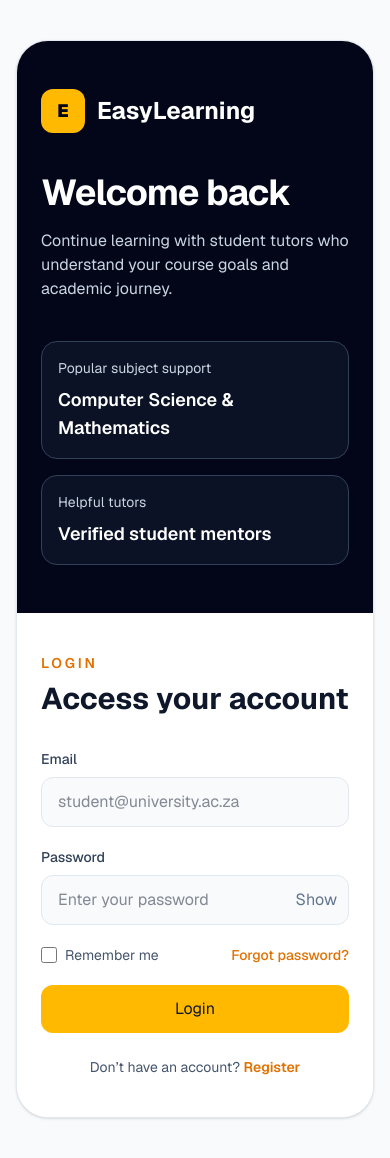
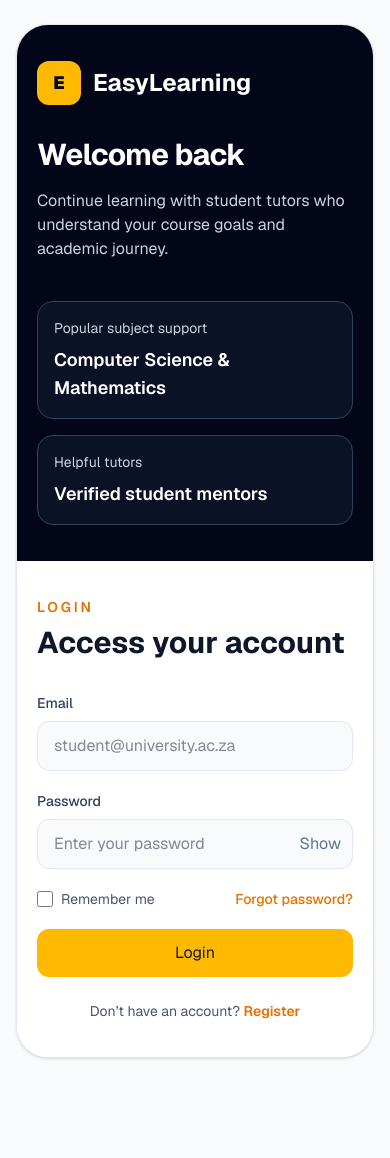
Before and after one commit to Thokozile-Diphofa/CS-Student-skills-Tutoring-Marketplace, a Next.js app in the folder client/: page /login in a window 390 px wide. After the commit the page ends 1082 px from the top, so only its background shows below. Built offline with nearby package versions, Linux system fonts and the light colour scheme; no server answers.

Commit message:
fixed database connection and tutor application flow

```diff
--- a/client/app/login/page.tsx
+++ b/client/app/login/page.tsx
@@ -5,6 +5,16 @@ import { useRouter } from "next/navigation";
 import { useState } from "react";
 
 const API_BASE_URL = process.env.NEXT_PUBLIC_API_URL || "http://localhost:5000";
+
+type LoginResponse = {
+  error?: string;
+  user?: {
+    roles?: string[];
+    email?: string;
+    firstName?: string;
+    lastName?: string;
+  };
+};
 
 export default function LoginPage() {
   const router = useRouter();
@@ -25,8 +35,10 @@ export default function LoginPage() {
 
     setLoading(true);
 
+    let response: Response;
+
     try {
-      const response = await fetch(`${API_BASE_URL}/api/auth/login`, {
+      response = await fetch(`${API_BASE_URL}/api/auth/login`, {
         method: "POST",
         headers: {
           "Content-Type": "application/json"
@@ -38,49 +50,56 @@ export default function LoginPage() {
         })
       });
 
-      const data = await response.json();
-
-      if (!response.ok) {
-        setErrorMessage(data.error || "Login failed. Please check your credentials.");
+    } catch (err) {
+      console.error("Login network error:", err);
+      setErrorMessage(`Unable to connect to backend server at ${API_BASE_URL}. Please ensure the Express server is running ('npm start' in server folder).`);
       setLoading(false);
       return;
     }
 
-      if (data.user) {
-        const rolesArray = data.user.roles || [];
-        localStorage.setItem("user_roles", JSON.stringify(rolesArray));
-        localStorage.setItem("user_email", data.user.email);
-        localStorage.setItem("user_name", `${data.user.firstName} ${data.user.lastName}`);
+    const data = await response.json().catch(() => null) as LoginResponse | null;
+
+    if (!response.ok) {
+      setErrorMessage(data?.error || "Login failed. Please check your credentials.");
+      setLoading(false);
+      return;
     }
 
-      const roles: string[] = data.user?.roles || [];
+    if (!data?.user) {
+      setErrorMessage("The server returned an invalid login response. Please try again.");
+      setLoading(false);
+      return;
+    }
+
+    const rolesArray = Array.isArray(data.user.roles) ? data.user.roles : [];
+    localStorage.setItem("user_roles", JSON.stringify(rolesArray));
+    if (data.user.email) {
+      localStorage.setItem("user_email", data.user.email);
+    }
+    localStorage.setItem("user_name", `${data.user.firstName || ""} ${data.user.lastName || ""}`.trim());
+
     const requestedPath = new URLSearchParams(window.location.search).get("next");
     const safeRequestedPath = requestedPath?.startsWith("/")
       && !requestedPath.startsWith("//")
       && !requestedPath.includes("\\")
       ? requestedPath
       : null;
-      if (roles.includes("ADMIN")) {
+    if (rolesArray.includes("ADMIN")) {
       router.push("/dashboard/admin");
-      } else if (roles.includes("TUTOR")) {
+    } else if (rolesArray.includes("TUTOR")) {
       router.push("/dashboard/tutor");
     } else if (safeRequestedPath) {
       router.push(safeRequestedPath);
     } else {
       router.push("/dashboard/student");
     }
-    } catch (err) {
-      console.error("Login network error:", err);
-      setErrorMessage(`Unable to connect to backend server at ${API_BASE_URL}. Please ensure the Express server is running ('npm start' in server folder).`);
-      setLoading(false);
-    }
   };
 
   return (
-    <div className="min-h-screen bg-slate-50 px-4 py-10 sm:px-6 lg:px-8">
+    <div className="min-h-screen bg-slate-50 px-4 py-6 sm:px-6 sm:py-10 lg:px-8">
       <div className="mx-auto max-w-6xl overflow-hidden rounded-[2rem] border border-slate-200 bg-white shadow-sm">
-        <div className="grid min-h-[760px] lg:grid-cols-2">
-          <div className="flex items-center justify-center bg-slate-950 px-6 py-12 text-white md:px-10">
+        <div className="grid lg:min-h-[680px] lg:grid-cols-2">
+          <div className="flex items-center justify-center bg-slate-950 px-5 py-9 text-white sm:px-10 sm:py-12">
             <div className="max-w-md">
               <div className="flex items-center gap-3">
                 <div className="flex h-11 w-11 items-center justify-center rounded-xl bg-amber-400 text-lg font-black text-slate-950">
@@ -89,7 +108,7 @@ export default function LoginPage() {
                 <span className="text-2xl font-bold">EasyLearning</span>
               </div>
 
-              <h1 className="mt-10 text-4xl font-bold tracking-tight">Welcome back</h1>
+              <h1 className="mt-8 text-3xl font-bold tracking-tight sm:mt-10 sm:text-4xl">Welcome back</h1>
               <p className="mt-4 text-base text-slate-300">
                 Continue learning with student tutors who understand your course goals and academic journey.
               </p>
@@ -107,7 +126,7 @@ export default function LoginPage() {
             </div>
           </div>
 
-          <div className="flex items-center justify-center bg-white px-6 py-10 md:px-10">
+          <div className="flex items-center justify-center bg-white px-5 py-9 sm:px-10 sm:py-12">
             <div className="w-full max-w-md">
               <div className="mb-8">
                 <p className="text-sm font-semibold uppercase tracking-[0.2em] text-amber-600">Login</p>
@@ -115,7 +134,7 @@ export default function LoginPage() {
               </div>
 
               {errorMessage && (
-                <div className="mb-6 rounded-xl border border-red-200 bg-red-50 p-4 text-sm font-medium text-red-600">
+                <div className="mb-6 break-words rounded-xl border border-red-200 bg-red-50 p-4 text-sm font-medium text-red-600">
                   {errorMessage}
                 </div>
               )}
@@ -160,7 +179,7 @@ export default function LoginPage() {
                   </div>
                 </div>
 
-                <div className="flex items-center justify-between gap-4 text-sm">
+                <div className="flex flex-wrap items-center justify-between gap-x-4 gap-y-2 text-sm">
                   <label className="flex items-center gap-2 text-slate-600">
                     <input type="checkbox" className="h-4 w-4 rounded border-slate-300 text-amber-500 focus:ring-amber-400" />
                     Remember me
```
Also changed, not shown: 1 other file (tests, documents, lock files or other folders). Lines whose indentation alone changed are shown as unchanged.
